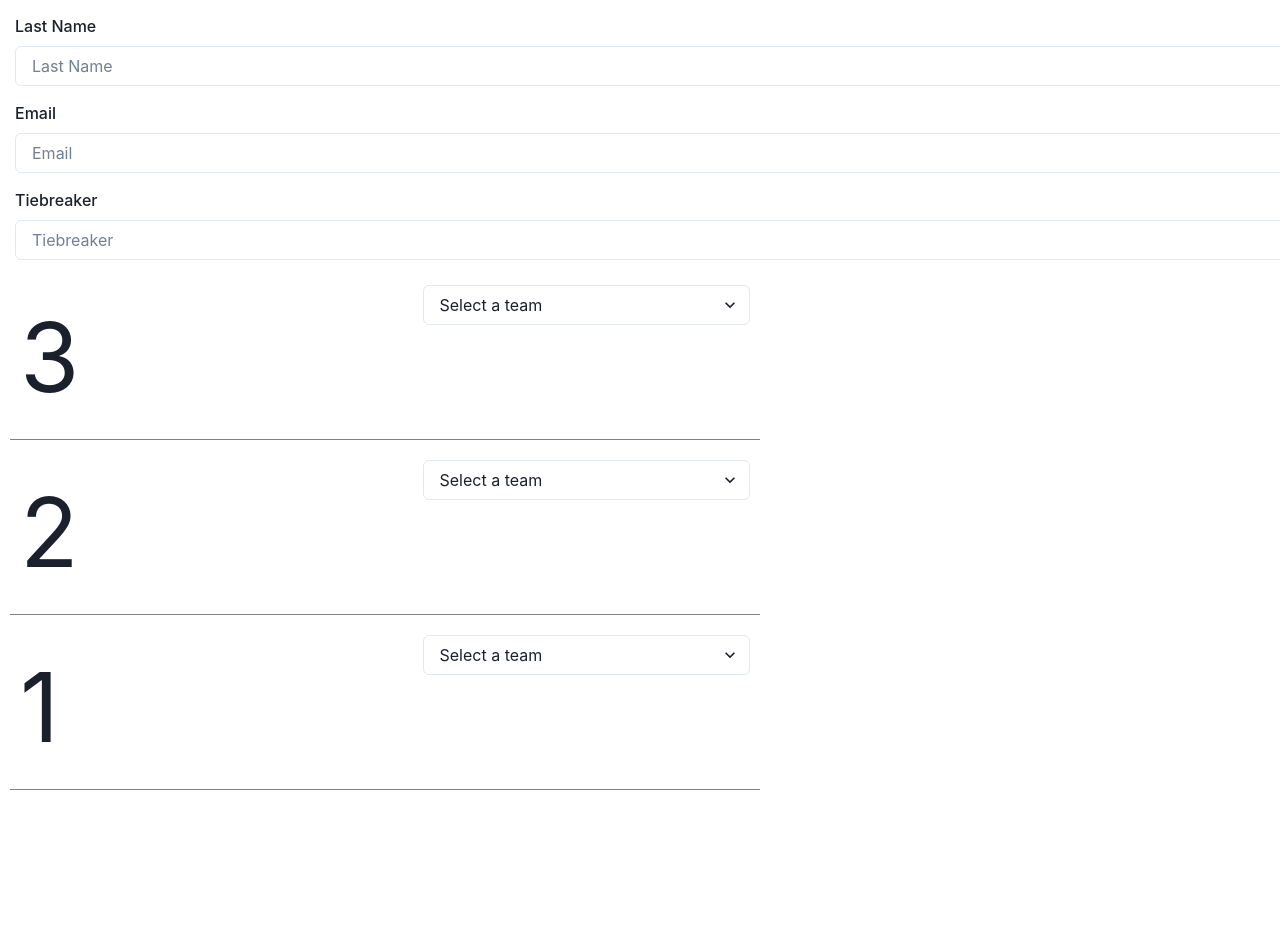
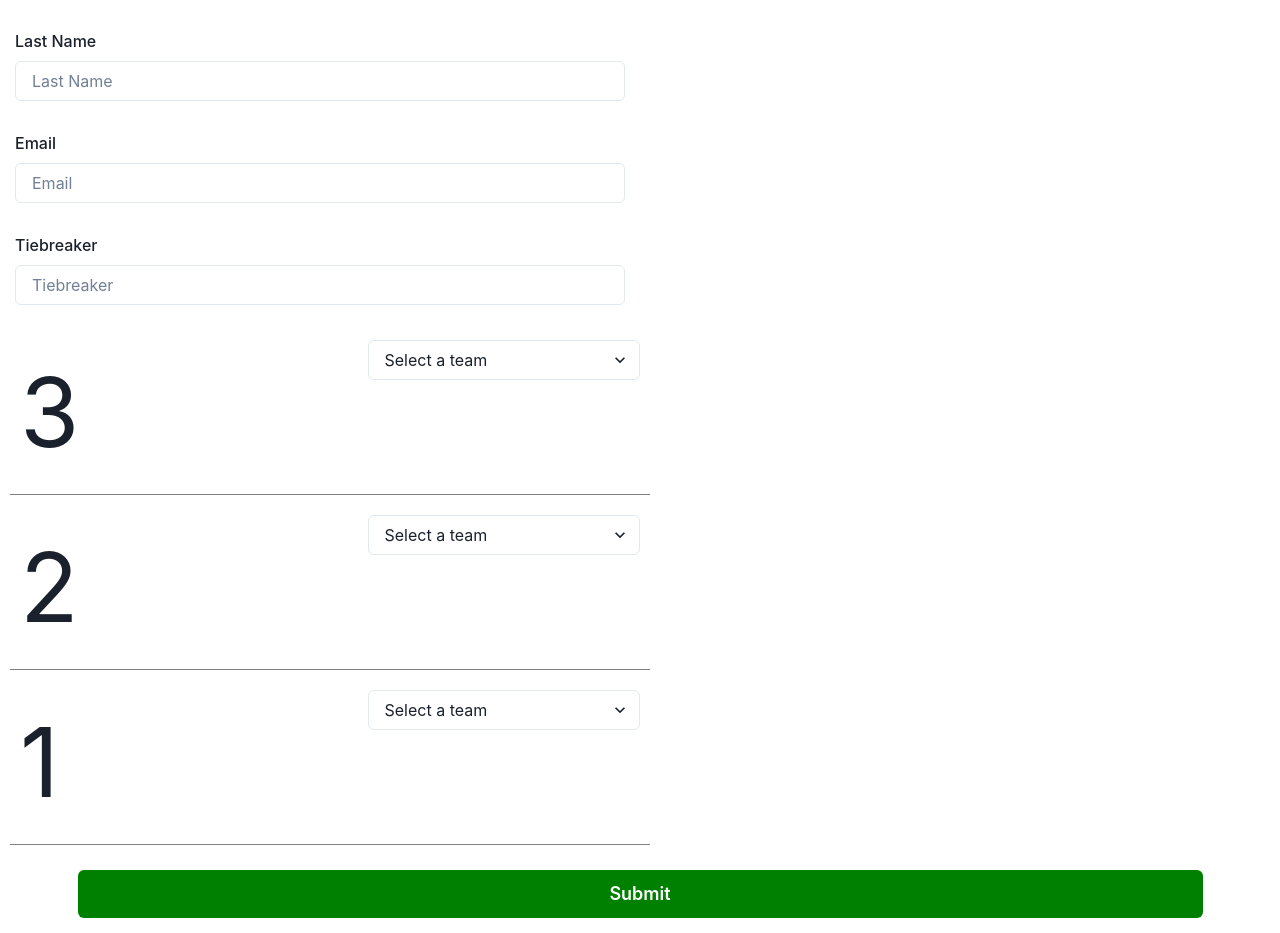
Before and after one commit to larshollingsed/larson-pool, a React (Create React App) app: page / in a window 1280 px wide. Shown: the part 88-1021 px from the top of the page. Before the commit the page ends 888 px from the top, so only its background shows below. Built offline with nearby package versions, Linux system fonts and the light colour scheme.

Commit message:
update styling

```diff
--- a/src/components/FormFieldInput/FormFieldInput.js
+++ b/src/components/FormFieldInput/FormFieldInput.js
@@ -6,14 +6,13 @@ import { useFormContext } from 'react-hook-form';
 const FormFieldInput = ({ name, label }) => {
   const { register, errors } = useFormContext();
   return (
-    <FormControl isInvalid={errors?.[name]} m="15px">
+    <FormControl isInvalid={errors?.[name]} p="15px">
       <FormLabel htmlFor={name}>{label}</FormLabel>
       <Input
         id={name}
         placeholder={label}
         {...register(name, {
           required: 'This is required',
-          minLength: { value: 4, message: 'Minimum length should be 4' },
         })}
       />
       <FormErrorMessage>
--- a/src/components/Info/Info.js
+++ b/src/components/Info/Info.js
@@ -1,14 +1,15 @@
 import React from 'react';
+import { Grid } from '@chakra-ui/react';
 import FormFieldInput from '../FormFieldInput/FormFieldInput';
 
 const Info = ({ name, points, pointsRemaining }) => {
   return (
-    <div>
+    <Grid maxWidth={{ xl: '50%' }}>
       <FormFieldInput name="firstName" label="First Name" />
       <FormFieldInput name="lastName" label="Last Name" />
       <FormFieldInput name="email" label="Email" />
       <FormFieldInput name="tiebreaker" label="Tiebreaker" />
-    </div>
+    </Grid>
 
   );
 };
--- a/src/components/SelectionForm/SelectionForm.js
+++ b/src/components/SelectionForm/SelectionForm.js
@@ -1,14 +1,45 @@
 import React, { useState } from 'react';
+import { Button, Center } from '@chakra-ui/react';
+import { useFormContext } from 'react-hook-form';
 import mockGames, { getChosenGames, getSelectedTeam } from '../../mocks/mockGames';
 import SelectionRows from '../SelectionRows/SelectionRows';
 
 const SelectionForm = () => {
-  const [selectedTeams, setSelectedTeams] = React.useState([])
+  const [loading, setIsLoading] = useState(false);
+  const [hasSubmitted, setHasSubmitted] = useState(false);
+  const [selectedTeams, setSelectedTeams] = useState([])
   const total = mockGames.length;
   const chosenGames = getChosenGames(selectedTeams);
+  const { getValues } = useFormContext();
+
+  const onSubmit = () => {
+    setIsLoading(true);
+    const values = getValues();
+    const requestOptions = {
+      method: 'POST',
+      headers: { 'Content-Type': 'application/json' },
+      body: JSON.stringify(values),
+  };
+  // fetch('https://larson-pool-api.vercel.app/', requestOptions)
+
+  fetch('http://localhost:5000/', requestOptions)
+      .then(response => response.json())
+      .then(setIsLoading(false))
+      .then(setHasSubmitted(true));
+  }
+
+  if (loading) return 'Submitting your selections...';
+  if (hasSubmitted) return 'Thank you for submitting your picks! Good luck!';
 
   return (
-    <SelectionRows />
+    <>
+      <SelectionRows />
+      <Center p="15px">
+        <Button onClick={onSubmit} size="lg"  type="submit" color="white" isDisabled={loading || hasSubmitted} w="90%" p="10px" bgColor="green">
+          Submit
+        </Button>
+      </Center>
+    </>
   );
 };
 
--- a/src/components/SelectionRows/SelectionRows.js
+++ b/src/components/SelectionRows/SelectionRows.js
@@ -5,13 +5,13 @@ import { Grid } from '@chakra-ui/react';
 import SelectionRow from '../SelectionRow/SelectionRow';
 
 const SelectionRows = ({
-  name,
-  location,
-  date,
-  time,
-  spread,
-  teams,
-  index,
+  // name,
+  // location,
+  // date,
+  // time,
+  // spread,
+  // teams,
+  // index,
 }) => {
   const [isEditing, setIsEditing] = useState(false);
   const { register, getValues, setValue } = useFormContext();
@@ -84,7 +84,7 @@ const SelectionRows = ({
       }
 
       return (
-        <Grid key={rank} templateColumns="75px 1fr 1fr" borderBottom="1px solid" borderColor="grey" p="10px" m="10px" maxWidth="750px">
+        <Grid key={rank} templateColumns="75px 1fr 1fr" borderBottom="1px solid" borderColor="grey" p="10px" m="10px" maxWidth={{ xl: '50%' }}>
           <SelectionRow
             {...selectionRowProps}
           />
```
